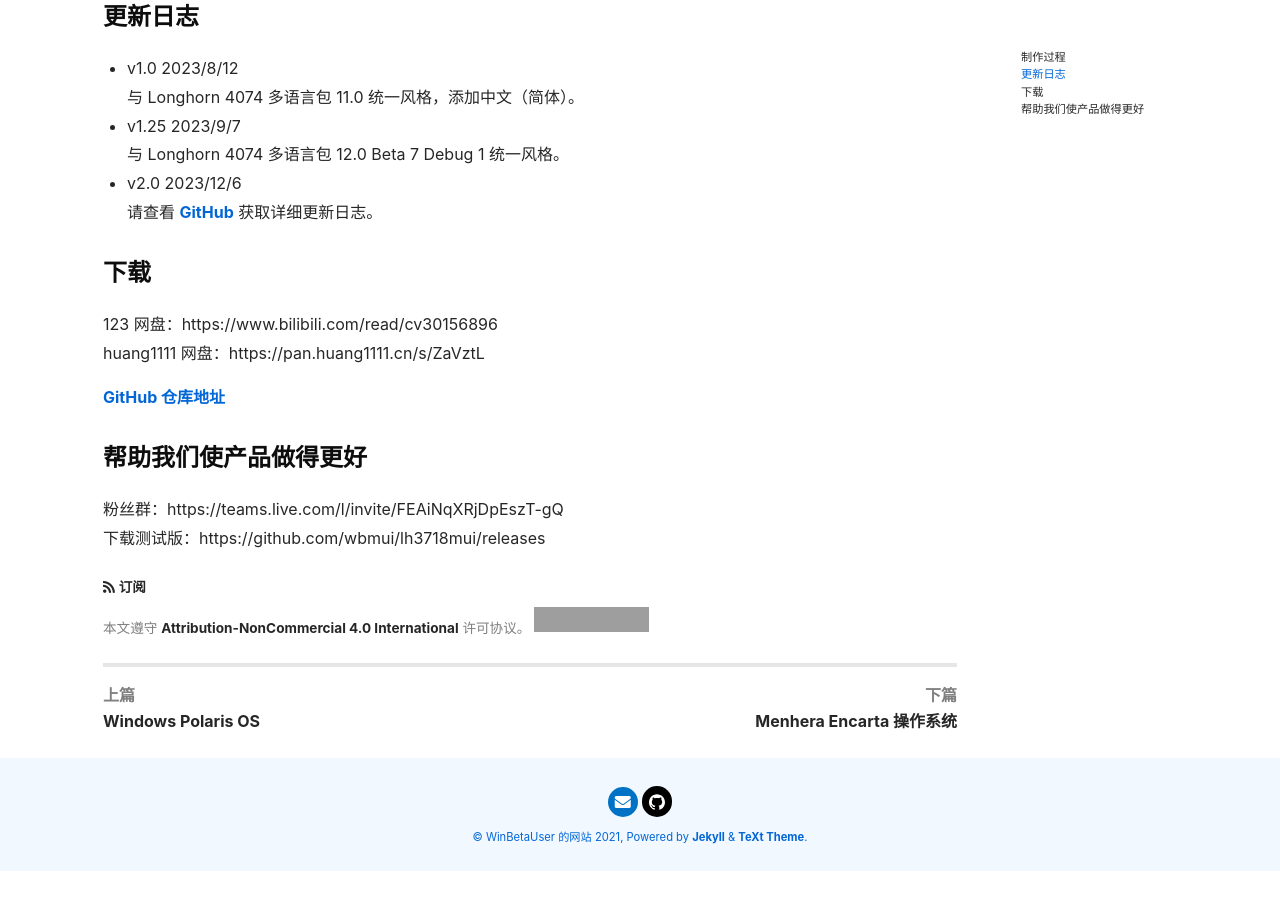
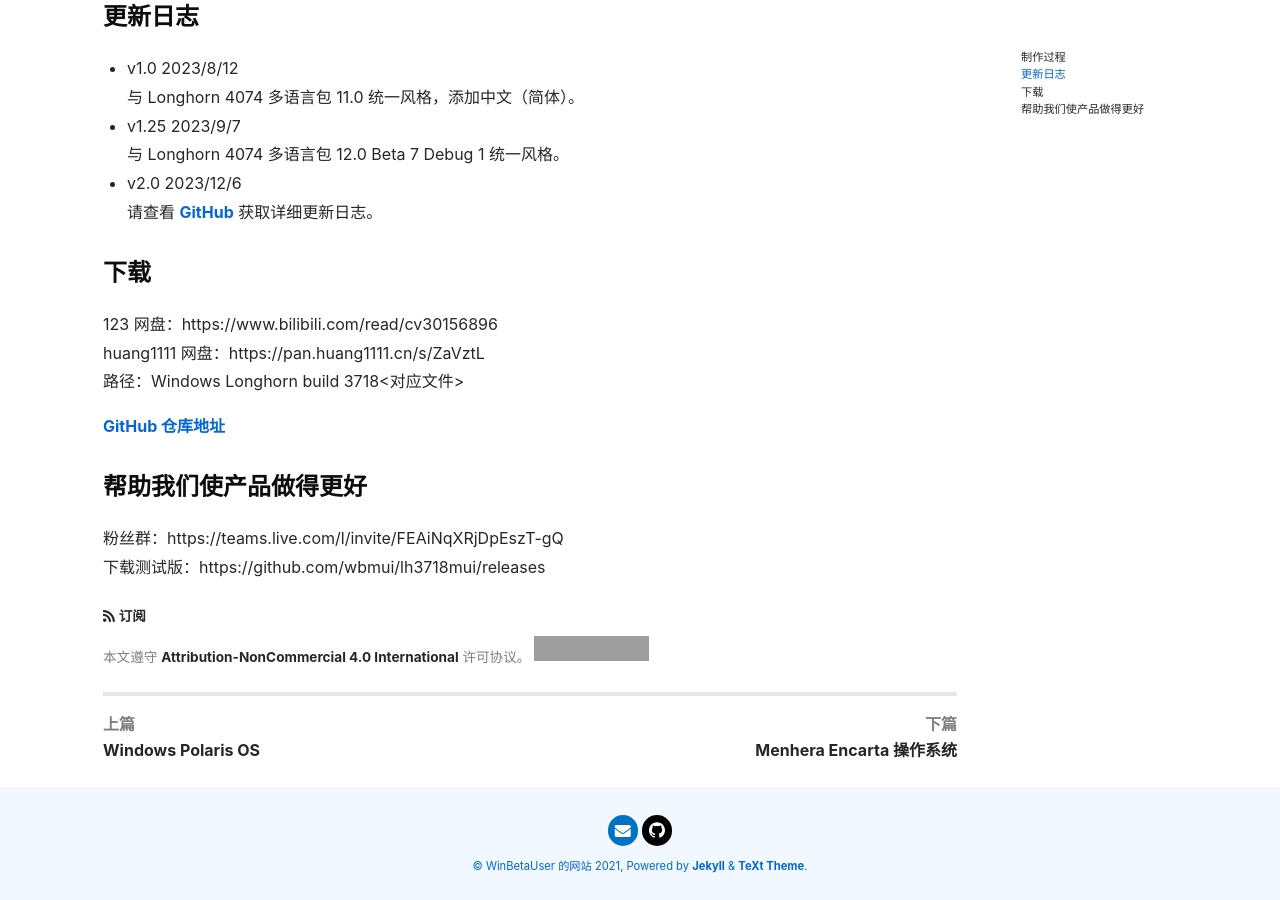
Before and after one commit to orangeZSCB/wbl2.github.io, a Jekyll site: the page built from _posts/2023-09-19-lh3718mui.md, in a window 1280 px wide and 900 px high, scrolled down 1004 px. Built offline with Jekyll 4.4.1, drawn with Linux system fonts in a browser that asks for light colours; nearby versions of some CDN libraries; before the commit the page ends 1875 px from its top, so only the background shows below that; grey boxes are pictures that could not be loaded.

Commit message:
小修改。

```diff
--- a/_posts/2023-09-19-lh3718mui.md
+++ b/_posts/2023-09-19-lh3718mui.md
@@ -23,7 +23,8 @@
 ### 下载
 
 123 网盘：https://www.bilibili.com/read/cv30156896<br>
-huang1111 网盘：https://pan.huang1111.cn/s/ZaVztL
+huang1111 网盘：https://pan.huang1111.cn/s/ZaVztL<br>
+  路径：Windows Longhorn build 3718\<对应文件>
 
 [GitHub 仓库地址](https://github.com/wbmui/lh3718mui)
 
```
Also changed, not shown: _posts/2023-06-10-lh4074mui.md (+3 -1 lines).
